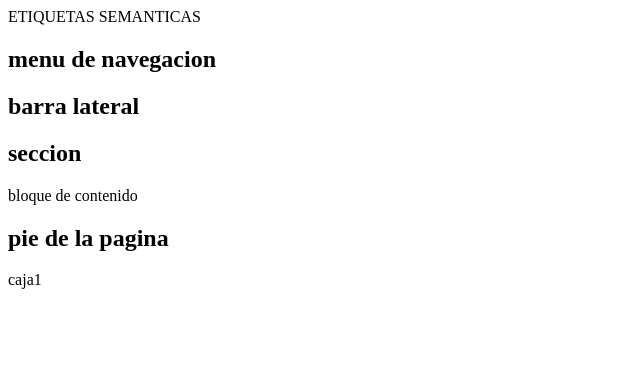
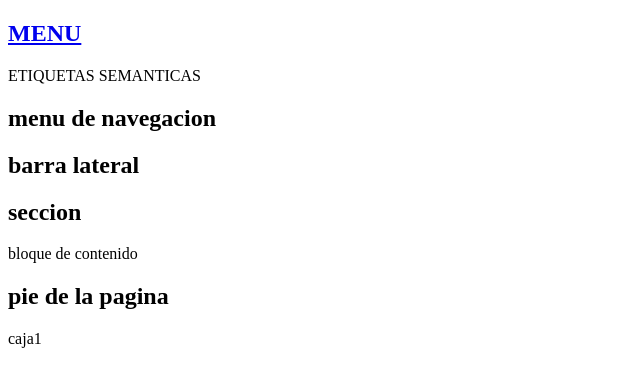
Before and after one commit to lelyys/prueba1, a plain HTML site: page otros.html in a window 1280 px wide. Shown: the whole page, without its empty margins (0-640 px from the left). Drawn offline with Linux system fonts and the light colour scheme.

Commit message:
Update otros.html

```diff
--- a/otros.html
+++ b/otros.html
@@ -13,6 +13,7 @@
     <title>OTRAS ETIQUETAS</title>
 
 </head>
+    <a href="index.html"><h2>MENU</h2></a>
 <header>ETIQUETAS SEMANTICAS</header>
 <nav>
     <h2>menu de navegacion</h2>
```
